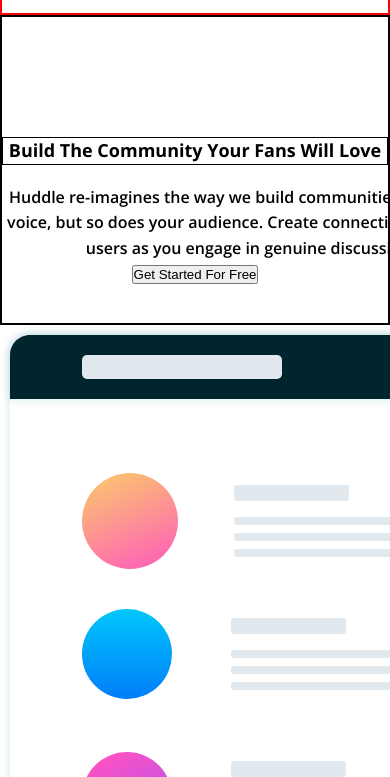
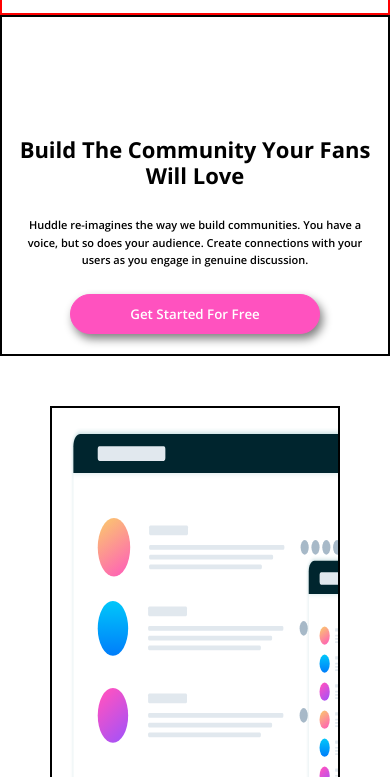
Before and after one commit to sanchi231/huddle-landing-page, a plain HTML site: page index.html in a window 390 px wide. Shown: the part 67-844 px from the top of the page. Drawn offline with nearby package versions, Linux system fonts and the light colour scheme.

Commit message:
updated the first section

```diff
--- a/css/style.css
+++ b/css/style.css
@@ -47,15 +47,16 @@
 
 .section-container-1 h1{
     font-family: 'Open Sans';
-    border: black 1px solid;
+    /* border: black 1px solid; */
     overflow-y: hidden;
-    margin-left: auto;
-    margin-right: auto;
+    font-size: 33px;
+    padding-bottom: 8px;
+    font-weight: 700;
+}
 
-}
-@media(max-width: 900px){
+@media(max-width: 750px){
     .section-container-1 h1{
-        font-size: 18px;
+        font-size: 22px;
         font-weight: 700;
     }
 }
@@ -63,9 +64,71 @@
 .section-container-1 p{
     width: 497px;
     padding-top: 20px;
+    padding-bottom: 25px;
+    padding-left: 0;
+    padding-right: 0;
     font-family: 'Open Sans';
     font-weight: 600;
+    margin-left:auto;
+    margin-right: auto;
     justify-content: stretch;
-    margin-left: auto;
-    margin-right: auto;
+
 }
+
+@media(max-width: 750px){
+    .section-container-1 p{
+        width: 360px;
+        font-family: 'Open Sans';
+        font-size: 11px;
+        font-weight: 600;
+        padding-left: 0px;
+        padding-right: 0px;
+        line-height: 1.6em;;
+    }
+}
+
+.section-container-1 button{
+    color: #fff;
+    background-color: hsl(322, 100%, 66%);
+    padding: 20px;
+    width: 310px;
+    border-radius: 50px;
+    border: hsl(322, 100%, 66%) solid 1px;
+    box-shadow: 5px 7px 10px grey;
+    margin-bottom: 20px;
+    font-family: 'Open Sans';
+}
+
+@media(max-width: 750px){
+    .section-container-1 button{
+        width: 250px;
+        padding: 10px;
+        box-shadow: 3px 5px 10px grey;
+        font-family: 'Open Sans';
+    }
+}
+
+/* section-main-2 */
+#section-main-2{
+    margin: 50px;
+    border: 2px solid;
+}
+
+#section-main-2 img{
+    /* border: 2px solid; */
+    padding: 20px 10px;
+    margin: 0 8px;
+    height: 450px;
+    width: 350px;
+}
+
+@media(min-width: 1250px){
+    #section-main-2 img{
+        margin-left: auto;
+        margin-right: auto;
+        padding-left: 6%;
+        padding-right: 5%;
+        height: 800px;
+        width: 1050px;
+    }
+}
--- a/index.html
+++ b/index.html
@@ -39,11 +39,13 @@
 				<p style="font-weight: 600;">Huddle re-imagines the way we build communities. You have a voice, but so does your audience. Create connections with your users as you engage in genuine discussion.</p>
 				<button>Get Started For Free</button>
 			</div>
-		<br><br>
 	</section>
 
 	<section>
-		<img src="images/screen-mockups.svg" alt="screen-mockups">
+		<div id="section-main-2">
+			<img src="images/screen-mockups.svg" alt="screen-mockups">
+		</div>
+
       	<br>
       	<br>
 			<div class=rating>
```
Also changed, not shown: 1 other file.
